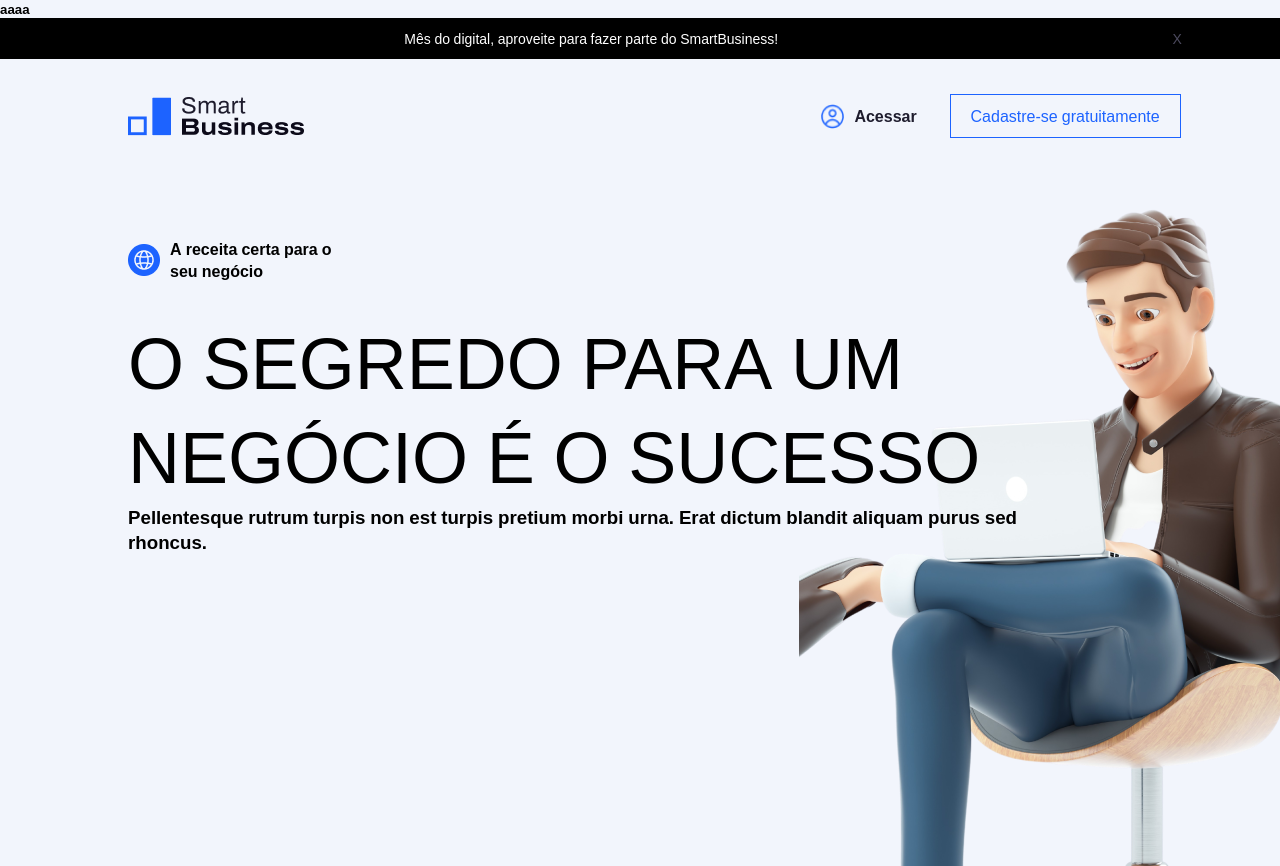
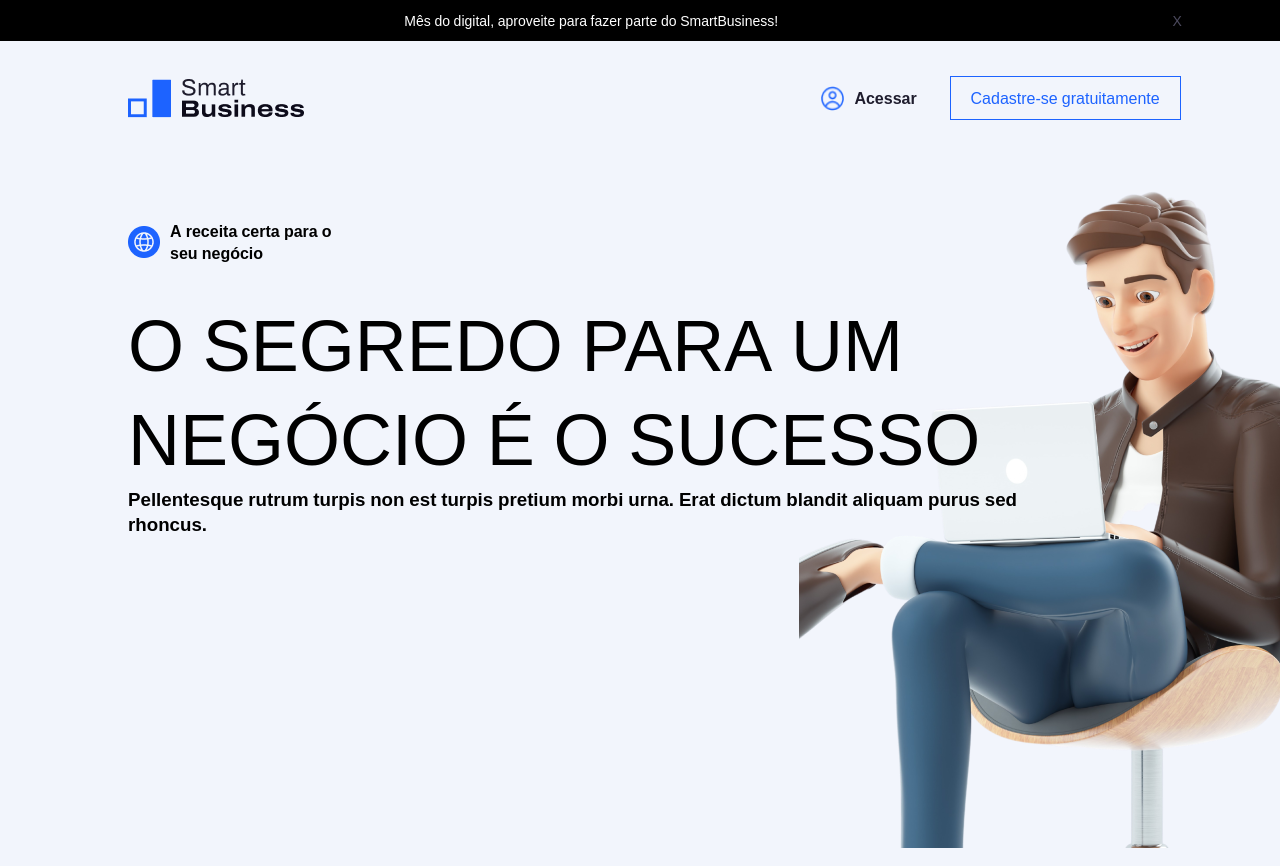
Before and after one commit to gustavinhoapm/Desafio-Insany, a plain HTML site: page index.html in a window 1280 px wide. Drawn offline with Linux system fonts and the light colour scheme.

Commit message:
atualização

```diff
--- a/index.html
+++ b/index.html
@@ -9,9 +9,6 @@
 </head>
 <body>
 
-    <h5>aaaa
-
-    </h5>
 
 
     <div class="topbar" id="topbar">
```
